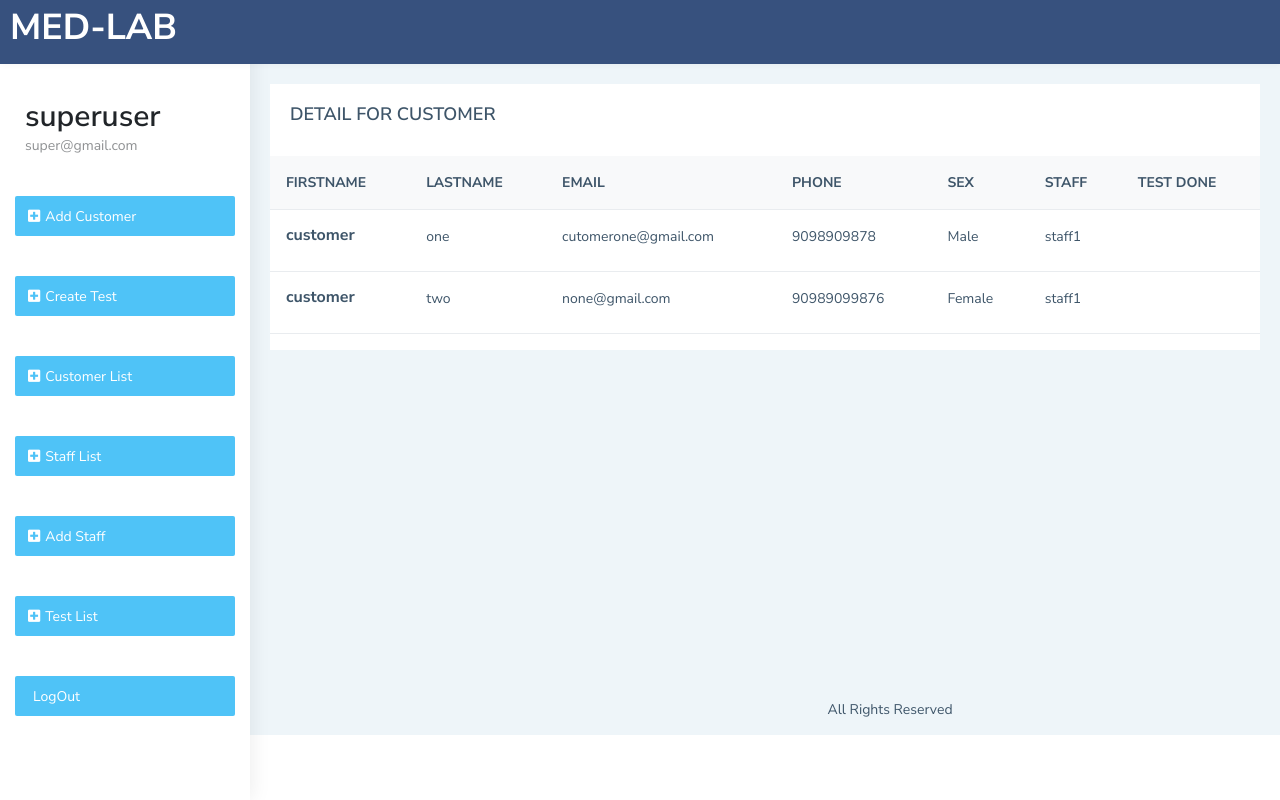
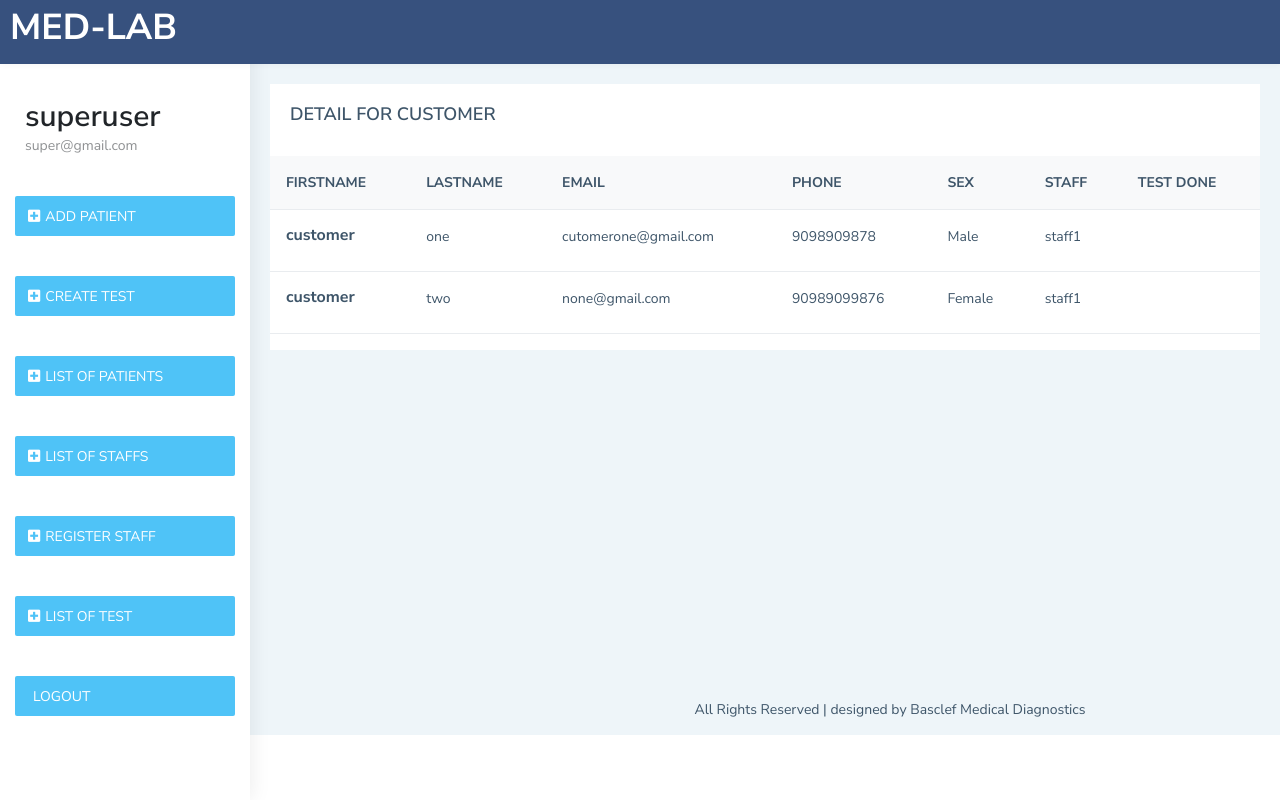
Before and after one commit to Kis123mas/alx_last, a Django app: page /customers/ in a window 1280 px wide. Run offline with Django 4.2, Linux system fonts and the light colour scheme; a user stored in the database is signed in; data comes from the database, SQL or seed files in the repository; both versions use the stored data as it was after the commit; some libraries are stand-ins or nearby versions.

Commit message:
readme updated

```diff
--- a/medicallab/labtest/templates/labtest/base.html
+++ b/medicallab/labtest/templates/labtest/base.html
@@ -46,7 +46,7 @@
         {% endblock %}
         <div class="page-wrapper">
             <footer class="footer text-center">
-                All Rights Reserved
+                All Rights Reserved | designed by Basclef Medical Diagnostics
             </footer>
         </div>
     </div>
--- a/medicallab/labtest/templates/labtest/nav.html
+++ b/medicallab/labtest/templates/labtest/nav.html
@@ -18,40 +18,40 @@
             </li>
             <li class="p-15 m-t-10"><a href="{% url 'create-customer' %}"
                     class="btn d-block w-100 create-btn text-white no-block d-flex align-items-center"><i
-                        class="fa fa-plus-square"></i> <span class="hide-menu m-l-5">Add Customer</span>
+                        class="fa fa-plus-square"></i> <span class="hide-menu m-l-5">ADD PATIENT</span>
                 </a>
             </li>
             <li class="p-15 m-t-10"><a href="{% url 'create-test' %}"
                     class="btn d-block w-100 create-btn text-white no-block d-flex align-items-center"><i
-                        class="fa fa-plus-square"></i> <span class="hide-menu m-l-5">Create Test</span>
+                        class="fa fa-plus-square"></i> <span class="hide-menu m-l-5">CREATE TEST</span>
                 </a>
             </li>
             {% if user.is_superuser %}
             <li class="p-15 m-t-10"><a href="{% url 'customer-list' %}"
                     class="btn d-block w-100 create-btn text-white no-block d-flex align-items-center"><i
-                        class="fa fa-plus-square"></i> <span class="hide-menu m-l-5">Customer List</span>
+                        class="fa fa-plus-square"></i> <span class="hide-menu m-l-5">LIST OF PATIENTS</span>
                 </a>
             </li>
             <li class="p-15 m-t-10"><a href="{% url 'staff-list' %}"
                     class="btn d-block w-100 create-btn text-white no-block d-flex align-items-center"><i
-                        class="fa fa-plus-square"></i> <span class="hide-menu m-l-5">Staff List</span>
+                        class="fa fa-plus-square"></i> <span class="hide-menu m-l-5">LIST OF STAFFS</span>
                 </a>
             </li>
             <li class="p-15 m-t-10"><a href="{% url 'register' %}"
                     class="btn d-block w-100 create-btn text-white no-block d-flex align-items-center"><i
-                        class="fa fa-plus-square"></i> <span class="hide-menu m-l-5">Add Staff</span>
+                        class="fa fa-plus-square"></i> <span class="hide-menu m-l-5">REGISTER STAFF</span>
                 </a>
             </li>
 
             <li class="p-15 m-t-10"><a href="{% url 'test-list' %}"
                     class="btn d-block w-100 create-btn text-white no-block d-flex align-items-center"><i
-                        class="fa fa-plus-square"></i> <span class="hide-menu m-l-5">Test List</span>
+                        class="fa fa-plus-square"></i> <span class="hide-menu m-l-5">LIST OF TEST</span>
                 </a>
             </li>
             {% endif %}
             <li class="p-15 m-t-10"><a href="{% url 'logout' %}"
                     class="btn d-block w-100 create-btn text-white no-block d-flex align-items-center"><i></i>
-                    <span class="hide-menu m-l-5">LogOut</span>
+                    <span class="hide-menu m-l-5">LOGOUT</span>
                 </a>
             </li>
         </ul>
```
Also changed, not shown: Readme.md (added), medicallab/db.sqlite3.
